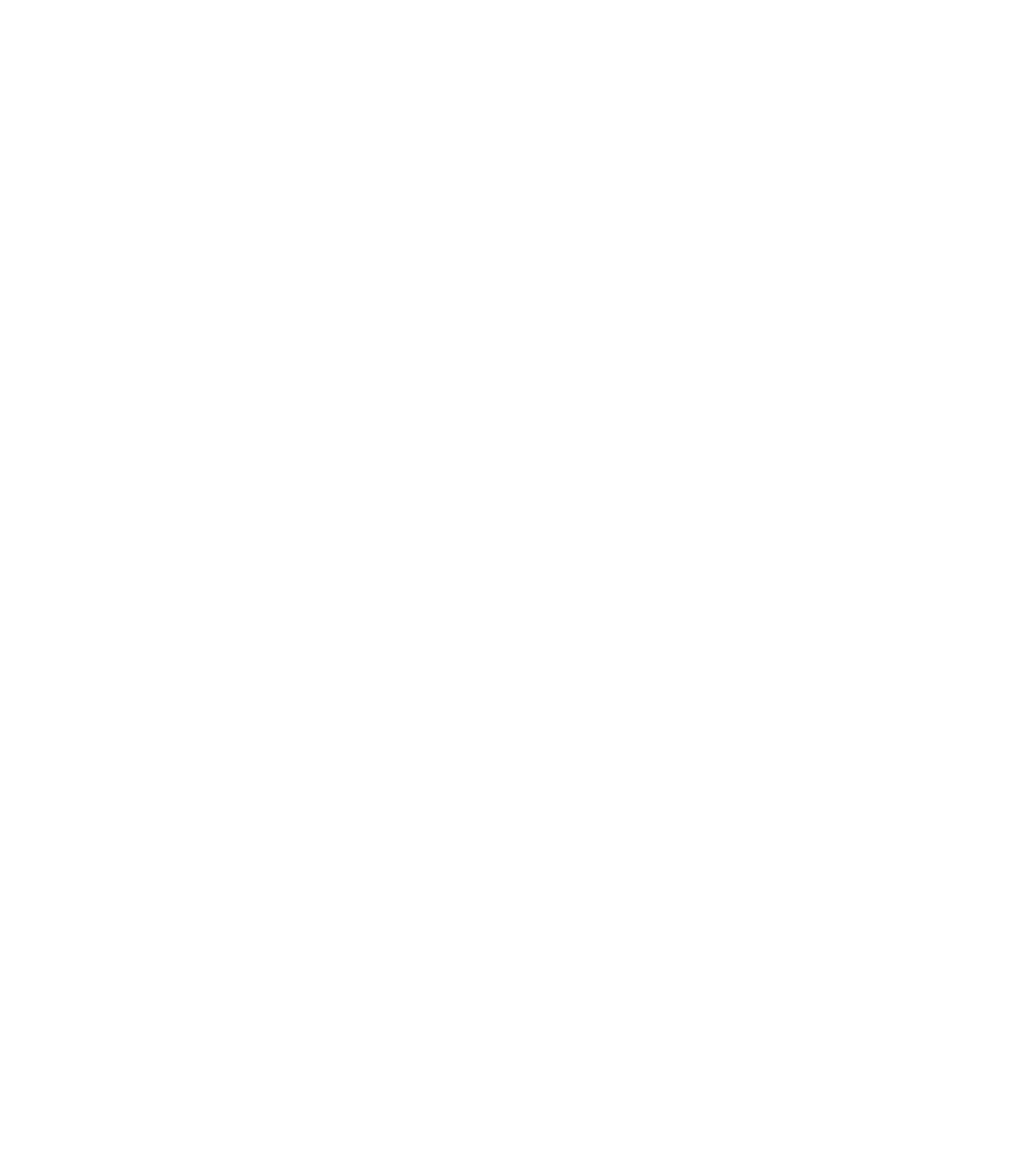
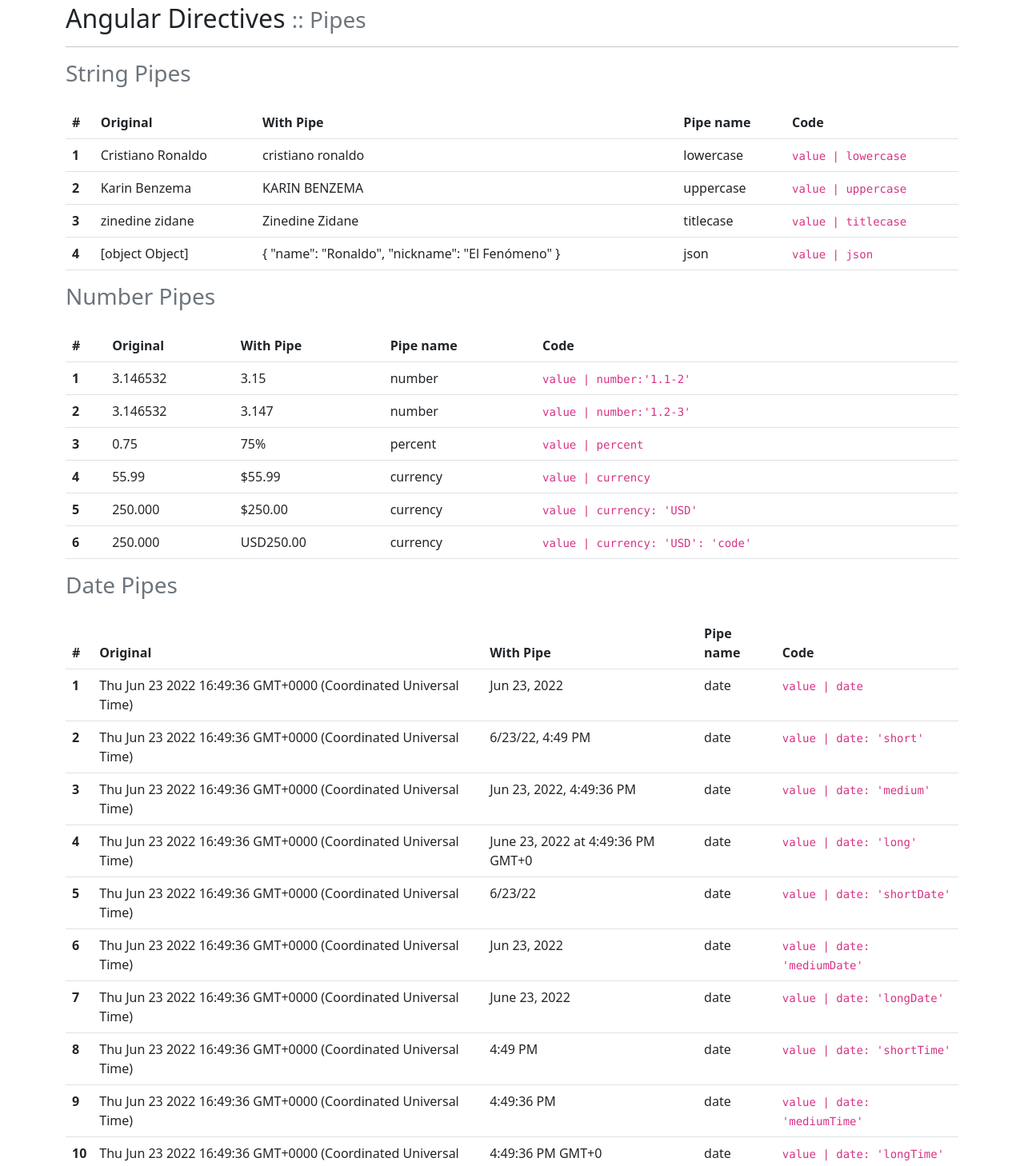
Before and after one commit to vapinedo/Angular-Directives, an Angular app: page /pipes in a window 1280 px wide. Before the commit this address led to /. Shown: the part 100-1558 px from the top of the page at 80% size. Before the commit the page ends 800 px from the top, so only its background shows below. Built offline with nearby package versions, Linux system fonts and the light colour scheme.

Commit message:
[add] pipes

```diff
--- a/src/app/app-routing.module.ts
+++ b/src/app/app-routing.module.ts
@@ -4,11 +4,13 @@ import { RouterModule, Routes } from '@angular/router';
 import { NgIfComponent } from './components/ng-if/ng-if.component';
 import { NgSwitchComponent } from './components/ng-switch/ng-switch.component';
 import { ParentComponent } from './components/parent/parent.component';
+import { PipesComponent } from './components/pipes/pipes.component';
 
 const routes: Routes = [
   { path: "", component: NgIfComponent },
   { path: "ng-switch", component: NgSwitchComponent },
   { path: "input-output", component: ParentComponent },
+  { path: "pipes", component: PipesComponent },
 ];
 
 @NgModule({
--- a/src/app/app.component.html
+++ b/src/app/app.component.html
@@ -1,5 +1,5 @@
 <app-navbar></app-navbar>
 
-<main class="container pt-5">
+<main class="container py-5">
   <router-outlet></router-outlet>
 </main>
--- a/src/app/app.module.ts
+++ b/src/app/app.module.ts
@@ -10,6 +10,7 @@ import { NavbarComponent } from './components/navbar/navbar.component';
 import { PageHeaderComponent } from './components/page-header/page-header.component';
 import { ParentComponent } from './components/parent/parent.component';
 import { ChildComponent } from './components/child/child.component';
+import { PipesComponent } from './components/pipes/pipes.component';
 
 @NgModule({
   declarations: [
@@ -19,7 +20,8 @@ import { ChildComponent } from './components/child/child.component';
     NavbarComponent,
     PageHeaderComponent,
     ParentComponent,
-    ChildComponent
+    ChildComponent,
+    PipesComponent
   ],
   imports: [
     BrowserModule,
--- a/src/app/components/navbar/navbar.component.html
+++ b/src/app/components/navbar/navbar.component.html
@@ -19,6 +19,9 @@
                 <li class="nav-item">
                     <a class="nav-link" routerLink="/input-output">Input / Output</a>
                 </li>
+                <li class="nav-item">
+                    <a class="nav-link" routerLink="/pipes">Pipes</a>
+                </li>
             </ul>
         </div>
     </div>
--- /dev/null
+++ b/src/app/components/pipes/pipes.component.html
@@ -0,0 +1,191 @@
+<app-page-header>
+    <h2 class="title">
+        Angular Directives
+        <small class="subtitle text-muted"> :: Pipes</small>
+    </h2>
+</app-page-header>
+
+<h3 class="text-muted">String Pipes</h3>
+<table class="table mt-4">
+    <thead>
+        <tr>
+            <th scope="col">#</th>
+            <th scope="col">Original</th>
+            <th scope="col">With Pipe</th>
+            <th scope="col">Pipe name</th>
+            <th scope="col">Code</th>
+        </tr>
+    </thead>
+    <tbody>
+        <tr>
+            <th>1</th>
+            <td>{{legends[0]}}</td>
+            <td>{{legends[0] | lowercase}}</td>
+            <td>lowercase</td>
+            <td><code>value | lowercase</code></td>
+        </tr>
+        <tr>
+            <th>2</th>
+            <td>{{legends[1]}}</td>
+            <td>{{legends[1] | uppercase}}</td>
+            <td>uppercase</td>
+            <td><code>value | uppercase</code></td>
+        </tr>
+        <tr>
+            <th>3</th>
+            <td>{{legends[2]}}</td>
+            <td>{{legends[2] | titlecase}}</td>
+            <td>titlecase</td>
+            <td><code>value | titlecase</code></td>
+        </tr>
+        <tr>
+            <th>4</th>
+            <td>{{crack}}</td>
+            <td>{{crack | json}}</td>
+            <td>json</td>
+            <td><code>value | json</code></td>
+        </tr>
+    </tbody>
+</table>
+
+<h3 class="text-muted">Number Pipes</h3>
+<table class="table mt-4">
+    <thead>
+        <tr>
+            <th scope="col">#</th>
+            <th scope="col">Original</th>
+            <th scope="col">With Pipe</th>
+            <th scope="col">Pipe name</th>
+            <th scope="col">Code</th>
+        </tr>
+    </thead>
+    <tbody>
+        <tr>
+            <th>1</th>
+            <td>3.146532</td>
+            <td>{{3.146532 | number:'1.1-2'}}</td>
+            <td>number</td>
+            <td><code>value | number:'1.1-2'</code></td>
+        </tr>
+        <tr>
+            <th>2</th>
+            <td>3.146532</td>
+            <td>{{3.146532 | number:'1.2-3'}}</td>
+            <td>number</td>
+            <td><code>value | number:'1.2-3'</code></td>
+        </tr>
+        <tr>
+            <th>3</th>
+            <td>0.75</td>
+            <td>{{0.75 | percent}}</td>
+            <td>percent</td>
+            <td><code>value | percent</code></td>
+        </tr>
+        <tr>
+            <th>4</th>
+            <td>55.99</td>
+            <td>{{55.99 | currency}}</td>
+            <td>currency</td>
+            <td><code>value | currency</code></td>
+        </tr>
+        <tr>
+            <th>5</th>
+            <td>250.000</td>
+            <td>{{250.000 | currency: 'USD'}}</td>
+            <td>currency</td>
+            <td><code>value | currency: 'USD'</code></td>
+        </tr>
+        <tr>
+            <th>6</th>
+            <td>250.000</td>
+            <td>{{250.000 | currency: 'USD': 'code'}}</td>
+            <td>currency</td>
+            <td><code>value | currency: 'USD': 'code'</code></td>
+        </tr>
+    </tbody>
+</table>
+
+<h3 class="text-muted">Date Pipes</h3>
+<table class="table mt-4">
+    <thead>
+        <tr>
+            <th scope="col">#</th>
+            <th scope="col">Original</th>
+            <th scope="col">With Pipe</th>
+            <th scope="col">Pipe name</th>
+            <th scope="col">Code</th>
+        </tr>
+    </thead>
+    <tbody>
+        <tr>
+            <th>1</th>
+            <td>{{date}}</td>
+            <td>{{date | date}}</td>
+            <td>date</td>
+            <td><code>value | date</code></td>
+        </tr>
+        <tr>
+            <th>2</th>
+            <td>{{date}}</td>
+            <td>{{date | date: 'short'}}</td>
+            <td>date</td>
+            <td><code>value | date: 'short'</code></td>
+        </tr>
+        <tr>
+            <th>3</th>
+            <td>{{date}}</td>
+            <td>{{date | date: 'medium'}}</td>
+            <td>date</td>
+            <td><code>value | date: 'medium'</code></td>
+        </tr>
+        <tr>
+            <th>4</th>
+            <td>{{date}}</td>
+            <td>{{date | date: 'long'}}</td>
+            <td>date</td>
+            <td><code>value | date: 'long'</code></td>
+        </tr>
+        <tr>
+            <th>5</th>
+            <td>{{date}}</td>
+            <td>{{date | date: 'shortDate'}}</td>
+            <td>date</td>
+            <td><code>value | date: 'shortDate'</code></td>
+        </tr>
+        <tr>
+            <th>6</th>
+            <td>{{date}}</td>
+            <td>{{date | date: 'mediumDate'}}</td>
+            <td>date</td>
+            <td><code>value | date: 'mediumDate'</code></td>
+        </tr>
+        <tr>
+            <th>7</th>
+            <td>{{date}}</td>
+            <td>{{date | date: 'longDate'}}</td>
+            <td>date</td>
+            <td><code>value | date: 'longDate'</code></td>
+        </tr>
+        <tr>
+            <th>8</th>
+            <td>{{date}}</td>
+            <td>{{date | date: 'shortTime'}}</td>
+            <td>date</td>
+            <td><code>value | date: 'shortTime'</code></td>
+        </tr>
+        <tr>
+            <th>9</th>
+            <td>{{date}}</td>
+            <td>{{date | date: 'mediumTime'}}</td>
+            <td>date</td>
+            <td><code>value | date: 'mediumTime'</code></td>
+        </tr>
+        <tr>
+            <th>10</th>
+            <td>{{date}}</td>
+            <td>{{date | date: 'longTime'}}</td>
+            <td>date</td>
+            <td><code>value | date: 'longTime'</code></td>
+        </tr>
+    </tbody>
+</table>
--- /dev/null
+++ b/src/app/components/pipes/pipes.component.ts
@@ -0,0 +1,29 @@
+import { Component, OnInit } from '@angular/core';
+
+@Component({
+  selector: 'app-pipes',
+  templateUrl: './pipes.component.html',
+  styleUrls: ['./pipes.component.scss']
+})
+export class PipesComponent implements OnInit {
+
+  legends: string[] = [
+    "Cristiano Ronaldo",
+    "Karin Benzema",
+    "zinedine zidane",
+    "Marcelo"
+  ];
+
+  crack = {
+    name: "Ronaldo",
+    nickname: "El Fenómeno"
+  };
+
+  date = new Date();
+
+  constructor() { }
+
+  ngOnInit(): void {
+  }
+
+}
```
Also changed, not shown: src/app/components/pipes/pipes.component.scss (added).
